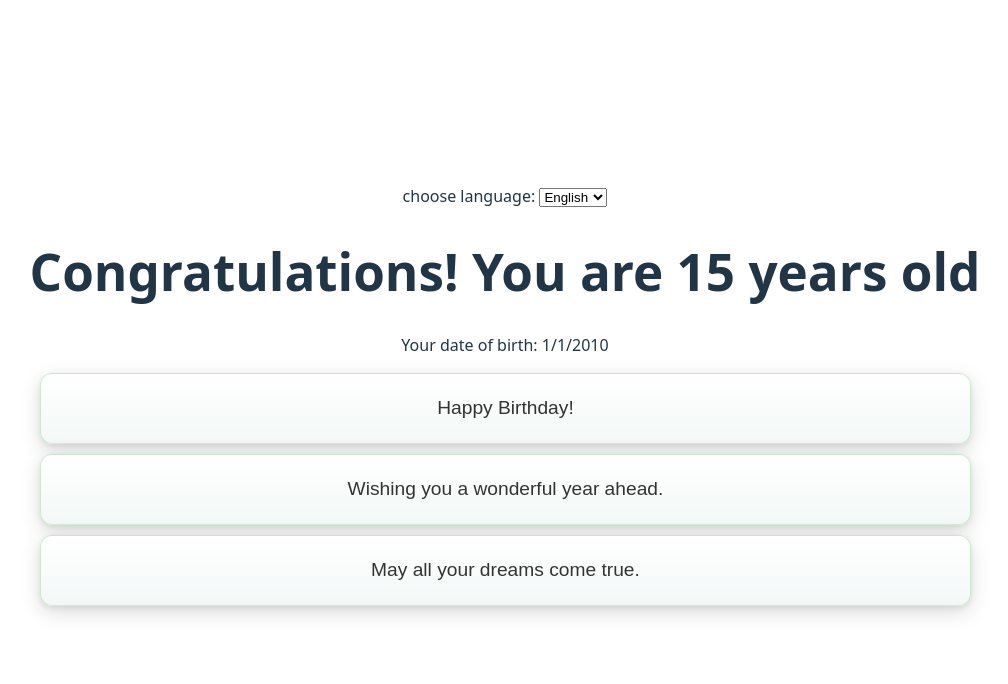
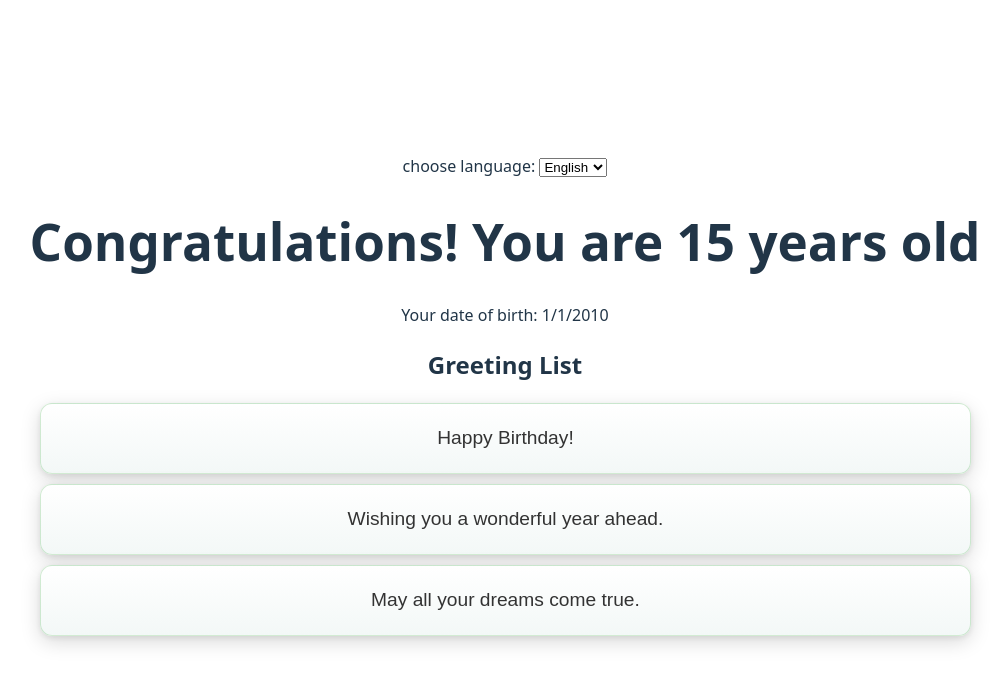
Before and after one commit to teacher-pt/birthday-app, a React (Vite) app: page / in a window 1280 px wide. Shown: the top 684 px of the page, without its empty margins (135-1143 px from the left). Built offline with nearby package versions, Linux system fonts and the light colour scheme; no server answers.

Commit message:
feat: enhance GreetingsList component to display translated header based on selected language

```diff
--- a/src/components/GreetingsList.jsx
+++ b/src/components/GreetingsList.jsx
@@ -1,11 +1,25 @@
+import { useContext, useEffect, useState } from "react";
 import GreetingCard from "./GreetingCard";
+import { LanguageContext } from "../LanguageContext";
+import { translate } from "../utils";
 
 export default function GreetingsList({ greetings = [] }) {
+    const { language } = useContext(LanguageContext);
+
+    const [hText, setHText] = useState('Greeting List');
+
+    useEffect(() => {
+        translate('Greeting List', 'en', language).then(setHText);
+    }, [language]);
+
     return (
         <div>
-            {greetings.map((greeting, index) => (
-                <GreetingCard key={index} greeting={greeting} />
-            ))}
+            <h2>{hText}</h2>
+            <div>
+                {greetings.map((greeting, index) => (
+                    <GreetingCard key={index} greeting={greeting} />
+                ))}
+            </div>
         </div>
     )
 }
```
